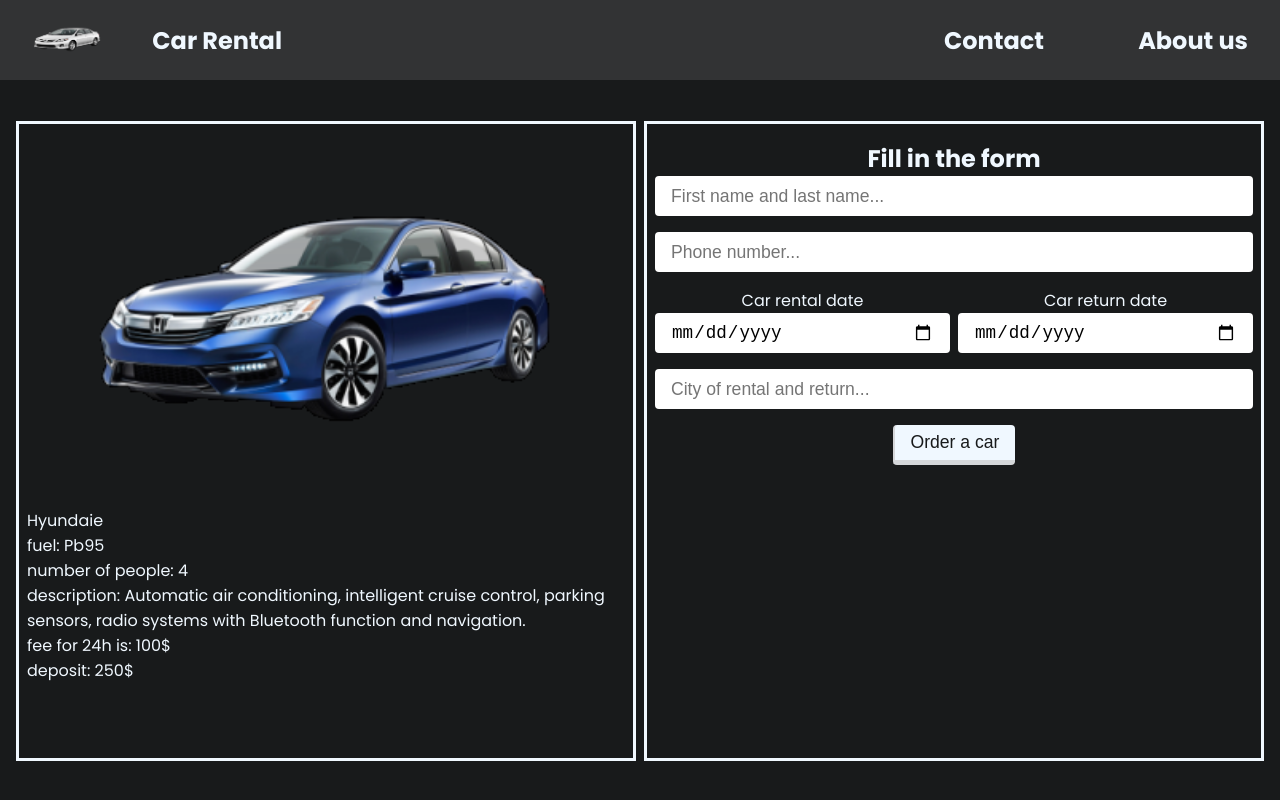
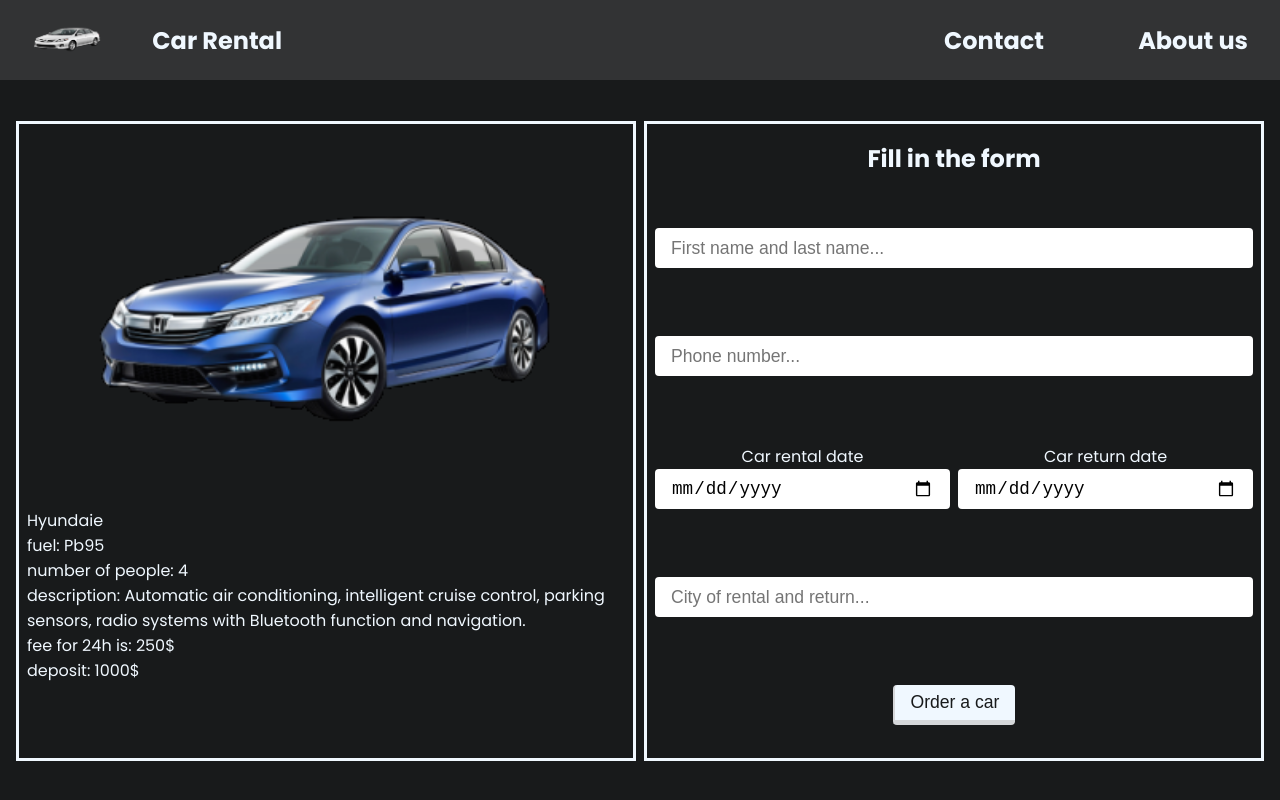
Before and after one commit to ajarek/react-72-vite-Car-Rental, a React (Vite) app: page /home-edit/1 in a window 1280 px wide. Built offline with nearby package versions, Linux system fonts and the light colour scheme.

Commit message:
localStorage support added

```diff
--- a/src/App.jsx
+++ b/src/App.jsx
@@ -5,6 +5,7 @@ import Contact from './pages/Contact/Contact'
 import About from './pages/About/About'
 import HomeEdit from './pages/HomeEdit/HomeEdit'
 import Error from './pages/Error/Error'
+import OrderSummary,{noteAction} from './pages/OrderSummary/OrderSummary'
 import Main from './layouts/Main/Main'
 const router = createBrowserRouter([
   {
@@ -25,11 +26,16 @@ const router = createBrowserRouter([
         children: [
           {
             path: ':id',
-            // action: noteEditAction,
+            action: noteAction,
             element: <HomeEdit />,
             errorElement: <Error />,
           },
         ],
+      },
+      {
+        path: '/summary',
+        element: <OrderSummary />,
+        errorElement: <Error />,
       },
       {
         path: '/contact',
--- a/src/assets/cars.json
+++ b/src/assets/cars.json
@@ -5,6 +5,8 @@
 "src": "/images/car-1.png",
 "fuel":"Pb95",
 "people":"4",
+"price":250,
+"deposit":1000,
 "description":"Automatic air conditioning, intelligent cruise control, parking sensors, radio systems with Bluetooth function and navigation."
 },
 {
@@ -13,6 +15,8 @@
   "src": "/images/car-2.png",
   "fuel":"Pb95",
   "people":"4",
+  "price":200,
+  "deposit":1000,
   "description":"Automatic air conditioning, intelligent cruise control, parking sensors, radio systems with Bluetooth function and navigation."
   },
   {
@@ -21,6 +25,8 @@
     "src": "/images/car-3.png",
     "fuel":"LPG",
     "people":"4",
+    "price":300,
+    "deposit":1000,
     "description":"Automatic air conditioning, intelligent cruise control, parking sensors, radio systems with Bluetooth function and navigation."
     },
     {
@@ -29,6 +35,8 @@
       "src": "/images/car-4.png",
       "fuel":"Pb95",
       "people":"4",
+      "price":200,
+      "deposit":1000,
       "description":"Automatic air conditioning, intelligent cruise control, parking sensors, radio systems with Bluetooth function and navigation."
       },
       {
@@ -37,6 +45,8 @@
         "src": "/images/car-5.png",
         "fuel":"ON",
         "people":"6",
+        "price":350,
+        "deposit":1200,
         "description":"Automatic air conditioning, intelligent cruise control, parking sensors, radio systems with Bluetooth function and navigation."
         },
         {
@@ -45,6 +55,8 @@
           "src": "/images/car-6.png",
           "fuel":"Pb95",
           "people":"2",
+          "price":300,
+          "deposit":1000,
           "description":"Automatic air conditioning, intelligent cruise control, parking sensors, radio systems with Bluetooth function and navigation."
           },
           {
@@ -53,6 +65,8 @@
             "src": "/images/car-7.png",
             "fuel":"Pb95",
             "people":"4",
+            "price":350,
+            "deposit":1400,
             "description":"Automatic air conditioning, intelligent cruise control, parking sensors, radio systems with Bluetooth function and navigation."
             },
             {
@@ -61,6 +75,8 @@
               "src": "/images/car-8.png",
               "fuel":"EE",
               "people":"4",
+              "price":250,
+              "deposit":1000,
               "description":"Automatic air conditioning, intelligent cruise control, parking sensors, radio systems with Bluetooth function and navigation."
               },
               {
@@ -69,6 +85,8 @@
                 "src": "/images/car-9.png",
                 "fuel":"Pb95",
                 "people":"4",
+                "price":300,
+                "deposit":1100,
                 "description":"Automatic air conditioning, intelligent cruise control, parking sensors, radio systems with Bluetooth function and navigation."
                 }
 
--- a/src/components/FormContent/FormContent.css
+++ b/src/components/FormContent/FormContent.css
@@ -1,12 +1,10 @@
 .note .form {
   width: 100%;
-  min-height:75vh;
-
+  min-height: 75vh;
   display: flex;
   flex-direction: column;
-  justify-content: flex-start;
+  justify-content: space-between;
   align-items: center;
-
 }
 
 .note .form-input {
@@ -16,10 +14,7 @@
   align-items: center;
 }
 
-
-
 .note .form-input input,
-
 .note .form-input button {
   height: 40px;
   width: 100%;
@@ -30,8 +25,6 @@
   margin-bottom: 1rem;
   border-radius: 4px;
 }
-
-
 
 .note .form-input button {
   padding: 0.5rem 1rem;
@@ -51,9 +44,9 @@
   border-left-width: 1px;
   top: 5;
 }
-.date-wrapper{
+.date-wrapper {
   width: 100%;
   display: grid;
-  grid-template-columns: repeat(2,1fr);
+  grid-template-columns: repeat(2, 1fr);
   gap: 0.5rem;
 }
--- a/src/components/FormContent/FormContent.jsx
+++ b/src/components/FormContent/FormContent.jsx
@@ -1,7 +1,7 @@
 import React, { useRef, useEffect } from 'react'
 import { Form } from 'react-router-dom'
 import './FormContent.css'
-const FormContent = ({ headerTitle, buttonName }) => {
+const FormContent = ({ headerTitle, buttonName,newId }) => {
   const focusRef = useRef()
 
   useEffect(() => {
@@ -79,7 +79,7 @@ const FormContent = ({ headerTitle, buttonName }) => {
           />
         </div>
 
-
+        <input type="hidden" name="newId" value={newId} />
 
         <div className='form-input'>
           <button
--- /dev/null
+++ b/src/helpers/localStorage.jsx
@@ -0,0 +1,15 @@
+export const saveStorage = (newData, name) => {
+  const localStorageData = localStorage.getItem(name)
+  let data
+  localStorageData === null
+    ? (data = [])
+    : (data = JSON.parse(localStorageData))
+  data.push(newData)
+  localStorage.setItem(name, JSON.stringify(data))
+}
+export const fetchStorage = (key) => {
+  return JSON.parse(localStorage.getItem(key))
+}
+export const deleteStorage = (key) => {
+  return localStorage.removeItem(key)
+}
--- a/src/pages/HomeEdit/HomeEdit.jsx
+++ b/src/pages/HomeEdit/HomeEdit.jsx
@@ -22,14 +22,15 @@ const HomeEdit = () => {
           <div className='fuel'>fuel: {car.fuel}</div>
           <div className='people'>number of people: {car.people}</div>
           <div className='description'>description: {car.description}</div>
-          <div className='description'>fee for 24h is: 100$</div>
-          <div className='description'>deposit: 250$</div>
+          <div className='description'>fee for 24h is: {car.price}$</div>
+          <div className='description'>deposit: {car.deposit}$</div>
         </div>
       </div>
       <div className='car-form'>
         <FormContent
         headerTitle={'Fill in the form'}
         buttonName={'Order a car'}
+        newId={id}
       />
       </div>
     </div>
--- /dev/null
+++ b/src/pages/OrderSummary/OrderSummary.css
@@ -0,0 +1,3 @@
+.order-summary{
+  margin-top: 10vh;
+}
--- /dev/null
+++ b/src/pages/OrderSummary/OrderSummary.jsx
@@ -0,0 +1,68 @@
+import React from 'react'
+import { redirect,useNavigate} from 'react-router-dom'
+import { saveStorage,fetchStorage,deleteStorage } from '../../helpers/localStorage'
+import { homeLoader } from '../../pages/Home/Home'
+import './OrderSummary.css'
+
+export const noteAction = async ({ request }) => {
+  deleteStorage('car')
+  const data = await request.formData()
+  const formData = Object.fromEntries(data)
+  try {
+
+    saveStorage(formData, 'car')
+
+   return redirect('/summary')
+
+  } catch (err) {
+    throw new Error(err.message)
+  }
+
+}
+
+const OrderSummary = () => {
+  const navigate = useNavigate()
+  const info=fetchStorage('car')
+  const car = homeLoader().find((el) => el.id === info[0].newId)
+  const date1 = new Date(info[0].dateStart);
+  const date2 = new Date(info[0].dateEnd);
+  const date3 = date2-date1
+  const date=date3/1000/60/60/24<=0?1:date3/1000/60/60/24
+
+  const handlePaid=() => {
+
+
+     navigate('/')
+  }
+  return (
+    <div className='order-summary'>
+     <p> <b>{info[0].newName}</b>, you have rented a <b>{car.name}</b> car. </p>
+     <p>from <b>{info[0].dateStart}</b></p>
+     <p>to <b>{info[0].dateEnd}</b></p>
+     <p>Rental period up to <b>{date}</b> days.</p>
+     <p>The place of rental and return is <b>{info[0].newCity}</b></p>
+      <div className='img'>
+          <img
+            src={car.src}
+            alt={car.name}
+          />
+        </div>
+      <div className='name'>{car.name}</div>
+          <div className='fuel'>fuel: {car.fuel}</div>
+          <div className='people'>number of people: {car.people}</div>
+          <div className='description'>description: {car.description}</div>
+          <div className='description'>fee for 24h is: {car.price}$</div>
+          <div className='description'>deposit: {car.deposit}$</div>
+
+          <div className="paid">
+            <h3>To be paid {car.price*date+car.deposit}$</h3>
+          </div>
+          <div className="btn-paid">
+            <button onClick={handlePaid}>I confirm and pay</button>
+          </div>
+      </div>
+
+  )
+}
+
+export default OrderSummary
```
